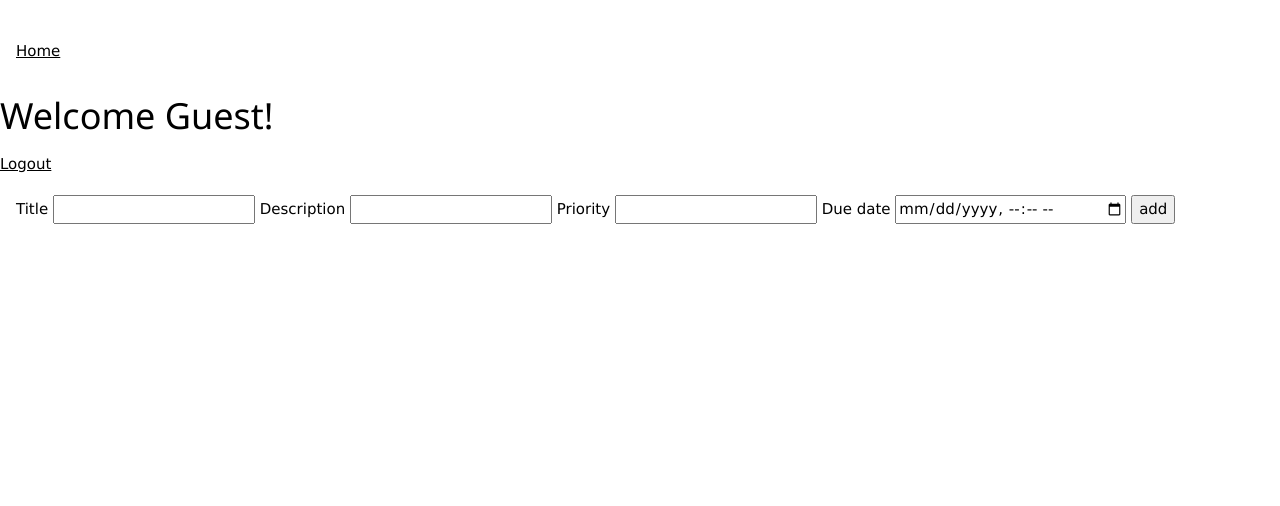
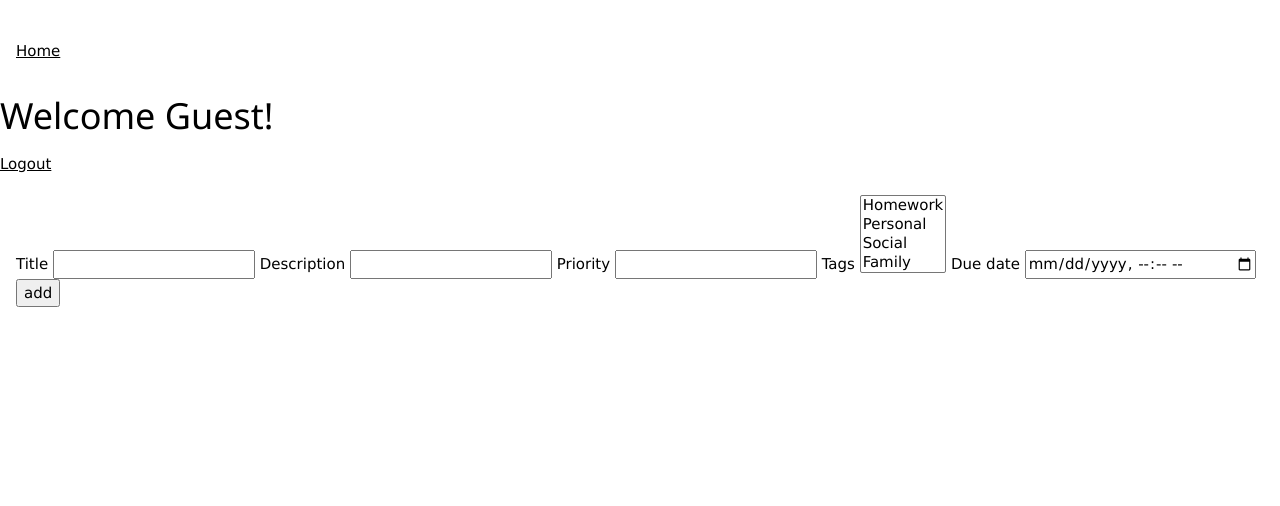
Before and after one commit to skonned/Focustrack, a Flask app: page /guest in a window 1280 px wide. Shown: the top 506 px of the page. Run offline with Flask 3, Linux system fonts and the light colour scheme.

Commit message:
Added a many to many relationship in the database.

```diff
--- a/app.py
+++ b/app.py
@@ -18,6 +18,13 @@ app.config["SQLALCHEMY_TRACK_MODIFICATIONS"] = False
 db = SQLAlchemy(app)
 
 
+task_tags = db.Table(
+    "task_tags",
+    db.Column("task_id", db.Integer, db.ForeignKey("tasks.id"), primary_key=True),
+    db.Column("tag_id", db.Integer, db.ForeignKey("tags.id"), primary_key=True)
+)
+
+
 class Task(db.Model):
     __tablename__ = "tasks"
     id: Mapped[int] = mapped_column(primary_key=True)
@@ -28,9 +35,28 @@ class Task(db.Model):
     created_at: Mapped[DATETIME] = mapped_column(DATETIME, default=lambda: datetime.now(timezone.utc))
     due_date: Mapped[DATETIME] = mapped_column(DATETIME, nullable=True)
     sessions: Mapped[list["Session"]] = relationship(back_populates="task")
+
     # Foreign Key
     user_id: Mapped[int | None] = mapped_column(ForeignKey("users.id"), nullable=True)
     user: Mapped["User | None"] = relationship(back_populates="tasks")
+
+    # Many to Many
+    tags: Mapped[list["Tag"]] = relationship(
+        secondary=task_tags,
+        back_populates="tasks"
+    )
+
+
+class Tag(db.Model):
+    __tablename__ = "tags"
+    id: Mapped[int] = mapped_column(primary_key=True)
+    name: Mapped[str] = mapped_column(String, unique=True, nullable=False)
+
+    # Many to Many
+    tasks: Mapped[list["Task"]] = relationship(
+        secondary=task_tags,
+        back_populates="tags"
+    )
 
 
 class Session(db.Model):
--- a/templates/dashboard.html
+++ b/templates/dashboard.html
@@ -14,6 +14,13 @@
     <input type="text" name="description">
     <label for="priority">Priority</label>
     <input type="text" name="priority">
+    <label for="tags">Tags</label>
+    <select name="tags" multiple>
+        <option value="homework">Homework</option>
+        <option value="personal">Personal</option>
+        <option value="social">Social</option>
+        <option value="family">Family</option>
+    </select>
     <label for="due_date">Due date</label>
     <input type="datetime-local" name="due_date">
     <input type="submit" value="add">
```
Also changed, not shown: instance/focustrack.db.
